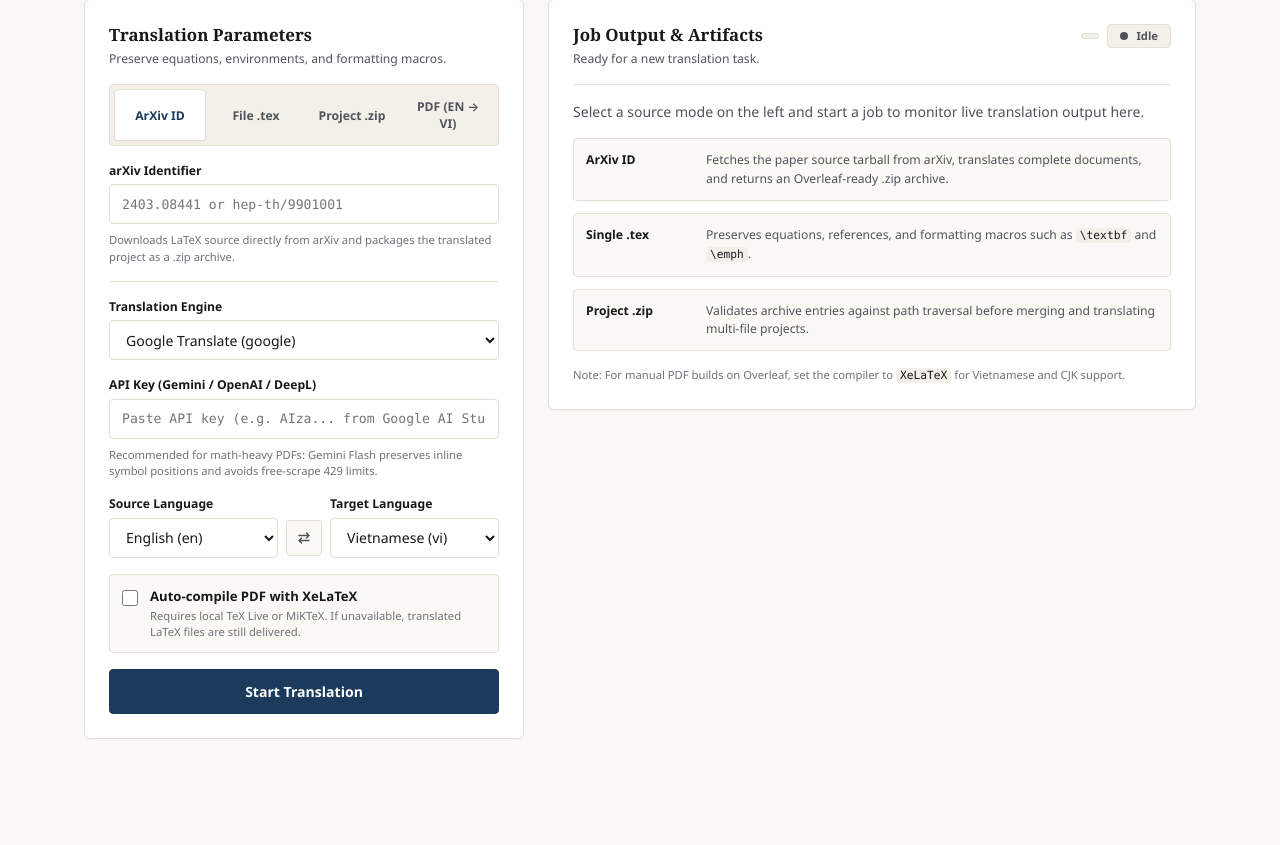
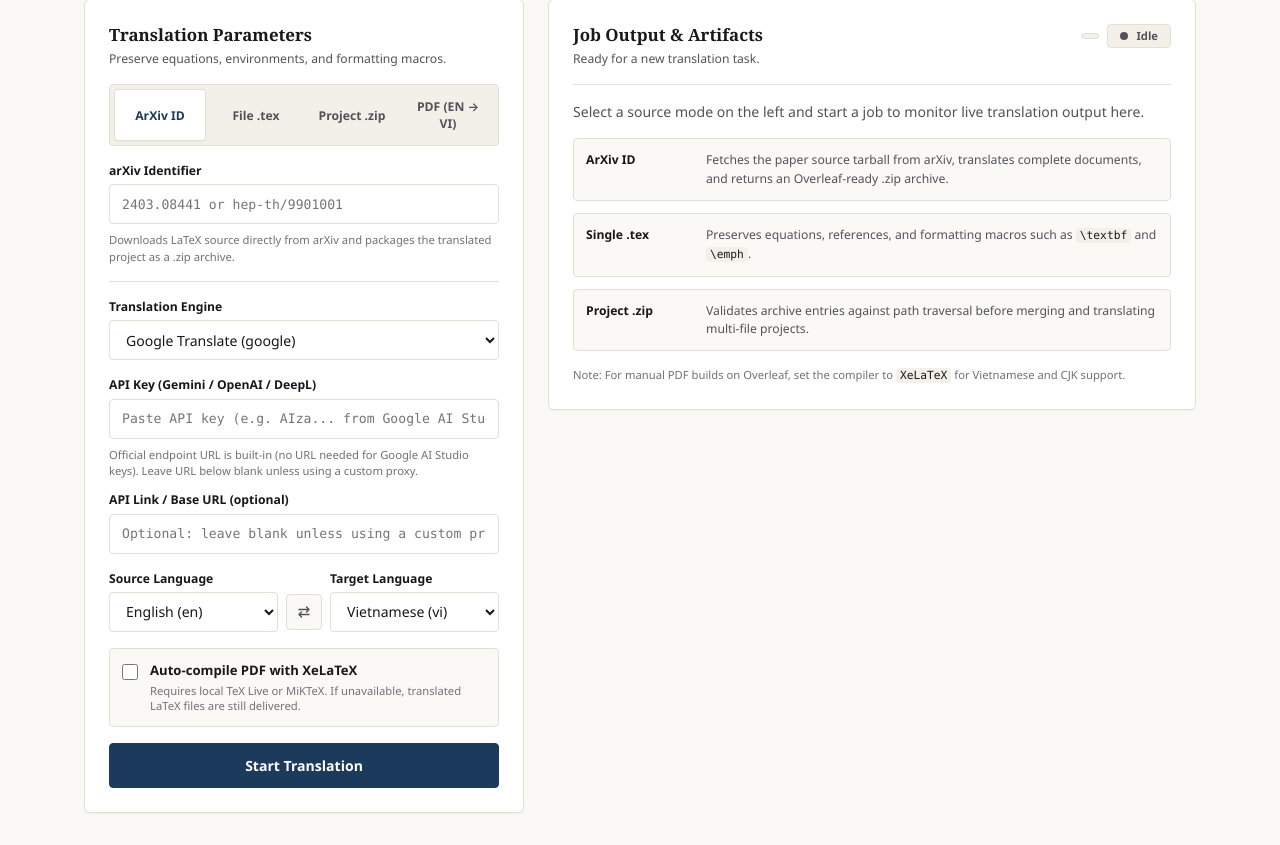
Before and after one commit to VuaThiLaiVaoE10/mathtranslate-online, a Flask app: page / in a window 1280 px wide. Shown: the part 135-980 px from the top of the page. Before the commit the page ends 874 px from the top, so only its background shows below. Run offline with Flask 3, Linux system fonts and the light colour scheme; parts of the project's set-up code (start-up, migrations or seed data) failed here and were passed over.

Commit message:
perf(gemini,web): disable 2.5 thinkingBudget for 20x speed & add optional API link input

```diff
--- a/web/app.py
+++ b/web/app.py
@@ -172,12 +172,20 @@ def _validate_translation_params() -> tuple[dict[str, Any] | None, tuple[Any, in
 
     compile_pdf = _parse_bool(_get_payload_field("compile_pdf", False), default=False)
     api_key = str(_get_payload_field("api_key", "") or "").strip() or None
+    api_base_url = str(_get_payload_field("api_base_url", "") or "").strip() or None
+    if api_base_url:
+        if not (api_base_url.startswith("https://") or api_base_url.startswith("http://")):
+            return None, (jsonify({"error": "Invalid API Base URL. Must start with http:// or https://"}), 400)
+        # If user pasted a full generateContent or chat/completions URL, trim to base prefix
+        api_base_url = re.sub(r"/[^/]+:generateContent/?$", "", api_base_url)
+        api_base_url = re.sub(r"/chat/completions/?$", "", api_base_url).rstrip("/")
     return {
         "engine": engine,
         "l_from": l_from,
         "l_to": l_to,
         "compile_pdf": compile_pdf,
         "api_key": api_key,
+        "api_base_url": api_base_url,
     }, None
 
 
@@ -258,6 +266,7 @@ def _create_job(mode: str, params: dict[str, Any]) -> tuple[str, str, str]:
         "_output_filename": None,
         "_pdf_translator": None,
         "_api_key": params.get("api_key"),
+        "_api_base_url": params.get("api_base_url"),
     }
     with JOBS_LOCK:
         JOBS[job_id] = record
@@ -1003,12 +1012,18 @@ def _run_pdf_job(job_id: str, *, resume: bool = False) -> None:
         l_to = job["l_to"]
         existing_runner = job.get("_pdf_translator")
         api_key = job.get("_api_key")
+        api_base_url = job.get("_api_base_url")
 
     _update_job(job_id, status="running", error=None)
     output_path = os.path.join(output_dir, output_filename)
+    engine_kwargs: dict[str, Any] = {}
+    if api_key:
+        engine_kwargs["api_key"] = api_key
+    if api_base_url:
+        engine_kwargs["base_url"] = api_base_url
     custom_factory = (
-        (lambda: TextTranslator(engine, l_to, l_from, api_key=api_key))
-        if api_key
+        (lambda: TextTranslator(engine, l_to, l_from, **engine_kwargs))
+        if engine_kwargs
         else None
     )
 
--- a/web/static/js/app.js
+++ b/web/static/js/app.js
@@ -40,6 +40,7 @@
     const engineSelect = document.getElementById("engine");
     const apiKeyField = document.getElementById("api-key-field");
     const apiKeyInput = document.getElementById("api-key");
+    const apiBaseUrlInput = document.getElementById("api-base-url");
     const lFromSelect = document.getElementById("l-from");
     const lToSelect = document.getElementById("l-to");
     const swapLangBtn = document.getElementById("swap-lang-btn");
@@ -586,6 +587,9 @@
         if (apiKeyInput && apiKeyInput.value.trim()) {
             formData.append("api_key", apiKeyInput.value.trim());
         }
+        if (apiBaseUrlInput && apiBaseUrlInput.value.trim()) {
+            formData.append("api_base_url", apiBaseUrlInput.value.trim());
+        }
         formData.append("l_from", lFromSelect.value);
         formData.append("l_to", lToSelect.value);
         formData.append("compile_pdf", compilePdfInput.checked ? "true" : "false");
--- a/web/templates/index.html
+++ b/web/templates/index.html
@@ -173,7 +173,16 @@
                         placeholder="Paste API key (e.g. AIza... from Google AI Studio)"
                         autocomplete="off"
                     >
-                    <p class="field-hint">Recommended for math-heavy PDFs: Gemini Flash preserves inline symbol positions and avoids free-scrape 429 limits.</p>
+                    <p class="field-hint">Official endpoint URL is built-in (no URL needed for Google AI Studio keys). Leave URL below blank unless using a custom proxy.</p>
+                    <label for="api-base-url" class="field-label" style="margin-top: 8px;">API Link / Base URL (optional)</label>
+                    <input
+                        type="url"
+                        id="api-base-url"
+                        name="api_base_url"
+                        class="input-control input-mono"
+                        placeholder="Optional: leave blank unless using a custom proxy URL"
+                        autocomplete="off"
+                    >
                 </div>
 
                 <div class="lang-grid">
```
Also changed, not shown: mathtranslate/engines/gemini_engine.py (+15 -3 lines).
